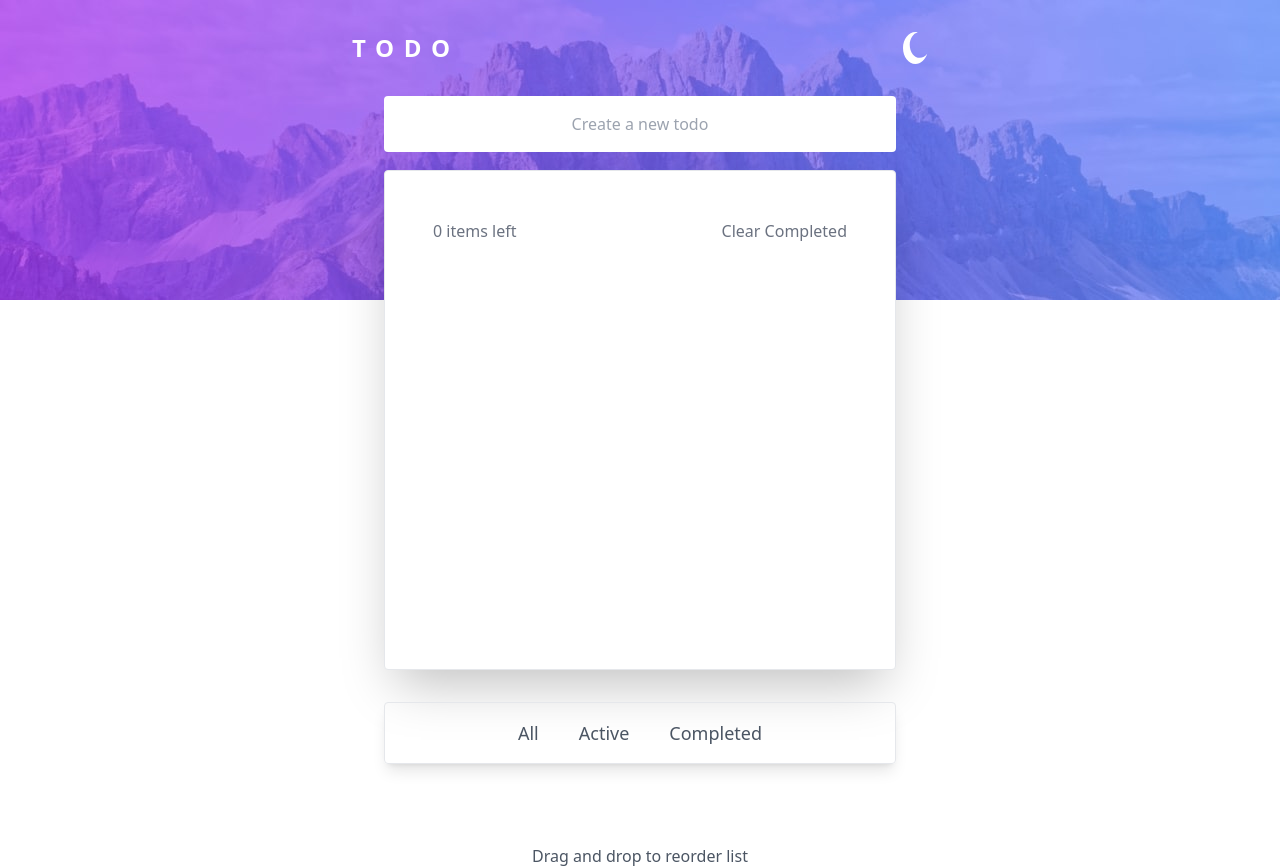
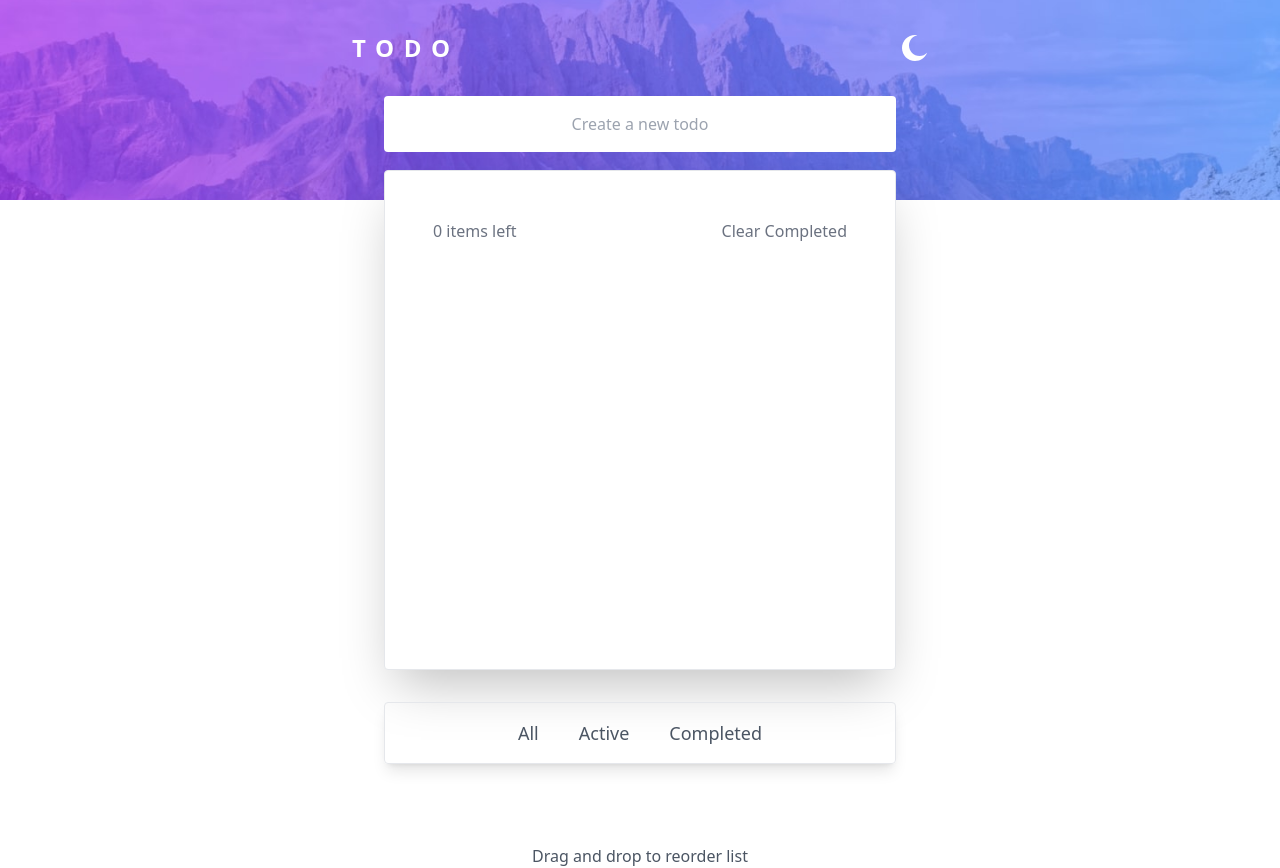
Before and after one commit to sainingo/todo-app-vuejs, a Vue app: page / in a window 1280 px wide. Built offline with nearby package versions, Linux system fonts and the light colour scheme.

Commit message:
Ädd dark mode

```diff
--- a/package.json
+++ b/package.json
@@ -9,6 +9,7 @@
     "preview": "vite preview"
   },
   "dependencies": {
+    "@vueuse/core": "^9.6.0",
     "vue": "^3.2.41"
   },
   "devDependencies": {
--- a/src/App.vue
+++ b/src/App.vue
@@ -1,10 +1,14 @@
 <script setup>
 import { ref, onMounted, computed, watch } from 'vue'
+import { useDark, useToggle } from '@vueuse/core'
+
+const isDark = useDark()
+const toggleDark = useToggle(isDark)
 
 const todos = ref([])
-const task = ref('')
 
 const input_todo = ref('')
+
 
 watch(todos, (newTask) => {
   localStorage.setItem('task', JSON.stringify(newTask))
@@ -43,20 +47,22 @@ onMounted(() => {
 </script>
 
 <template>
-<div class="lg:bg-bg-desktop-light lg:h-[300px] lg:w-full lg:bg-cover lg:bg-no-repeat">
-  <div class="lg:w-[50%] mx-auto">
-    <div class="lg:bg-none bg-bg-mobile-light h-[200px] bg-center bg-no-repeat bg-cover text-white" >
-    <div class="flex justify-between p-8">
+<div class="dark:bg-very-dark-blue dark:h-screen">
+  <div class="">
+    <div class="lg:w-full lg:dark:bg-bg-desktop-dark lg:bg-bg-desktop-light lg:dark:bg-no-repeat lg:bg-cover bg-bg-mobile-light dark:bg-bg-mobile-dark dark:brightness-125 h-[200px] bg-center bg-no-repeat bg-cover text-white" >
+    <div class="flex justify-between p-8 lg:w-[50%] mx-auto">
       <h1 class="text-2xl tracking-[.4em] font-semibold">TODO</h1>
-      <img src="./assets/images/ICON-MOON.SVG" width="25px" height="20px" alt="moon icon" class="cursor-pointer"/>
+      <button @click="toggleDark()">
+        <img src='./assets/images/ICON-MOON.SVG' alt="moon icon" class="cursor-pointer dark:bg-sun-icon"/>
+      </button>
     </div>
-    <form class="flex" @submit="addTodo">
-    <input type="text" placeholder="Create a new todo" v-model="input_todo" class="text-center p-4 rounded w-[80%] mx-auto outline-none text-black"/>
+    <form class="flex lg:w-[50%] mx-auto " @submit="addTodo">
+    <input type="text" placeholder="Create a new todo" v-model="input_todo" class="text-center dark:text-light-text dark:brightness-125  dark:bg-light-grayish-blue p-4 rounded w-[80%] mx-auto outline-none text-black"/>
   </form>
   </div>
-  <section>
-    <div class="w-[80%] mx-auto mt-[-30px] bg-white p-2 rounded border shadow-2xl h-[400px] lg:h-[500px] lg:p-4 font-light">
-      <div v-for="(todo, idx) in todos"  class="flex justify-between m-4 border-b-2 p-2">
+  <section class="lg:w-[50%] mx-auto">
+    <div class=" dark:brightness-125 w-[80%] dark:bg-light-grayish-blue dark:text-light-text mx-auto mt-[-30px] bg-white p-2 rounded border shadow-2xl h-[400px] lg:h-[500px] lg:p-4 font-light dark:border-none">
+      <div v-for="(todo, idx) in todos"  class="flex justify-between m-4 border-b-2 p-2 dark:border-b dark:border-gray-600/70 ">
         <input type="checkbox" @click="toggleComplete(todo)" class="border-none  w-[1.1rem] rounded-full outline-none input-checkbox"/>
         <span class="w-full ml-6"  :class="{done: todo.completed}">{{todo.task}}</span>
         <button @click="removeTodo(idx)">
@@ -68,25 +74,13 @@ onMounted(() => {
       <button @click="clearCompleted">Clear Completed</button>
     </div>
     </div>
-    <div class="flex justify-center gap-10 p-4 border border-gray-200 w-[80%] mx-auto mt-8 rounded shadow-lg font-normal text-gray-600 text-lg hover:cursor">
+    <div class="flex dark:brightness-125  dark:bg-light-grayish-blue dark:border-none justify-center gap-10 p-4 border border-gray-200 w-[80%] mx-auto mt-8 rounded shadow-lg font-normal text-gray-600 text-lg hover:cursor">
       <button :class="{active: todos.length > 0}">All</button>
       <button>Active</button>
       <button>Completed</button>
     </div>
-    <p class="font-extralight text-center mt-20 text-gray-600">Drag and drop to reorder list</p>
+    <p class="font-extralight text-center mt-20 text-gray-600 dark:text-light-text">Drag and drop to reorder list</p>
   </section>
   </div>
 </div>
 </template>
-
-<style>
-
-.done {
-    text-decoration: line-through;
-    opacity: .5;
-}
-
-.active {
-  color: rgb(15, 132, 228);
-}
-</style>
--- a/src/style.css
+++ b/src/style.css
@@ -10,3 +10,12 @@ body {
     /* font-size: 19px; */
     /* font-family: 'Rubik', sans-serif; */
 }
+
+.done {
+    text-decoration: line-through;
+    opacity: .5;
+}
+
+.active {
+  color: rgb(15, 132, 228);
+}
--- a/tailwind.config.cjs
+++ b/tailwind.config.cjs
@@ -1,5 +1,6 @@
 /** @type {import('tailwindcss').Config} */
 module.exports = {
+  darkMode: 'class',
   content: [
     "./index.html",
     "./src/**/*.{vue,js,ts,jsx,tsx}",
@@ -15,6 +16,13 @@ module.exports = {
         'sun-icon': "url('/src/assets/images/ICON-SUN.SVG')",
         'cross-icon': "url('/src/assets/images/ICON-CROSS.SVG')",
         'check-icon': "url('/src/assets/images/ICON-CHECK.SVG')"
+      },
+      colors: {
+        "dark-grayish-blue": 'hsl(236, 9%, 61%)',
+        "very-dark-blue": 'hsl(235, 21%, 11%)',
+        "very-dark-desaturated": 'hsl(235, 24%, 19%)',
+        "light-grayish-blue": 'hsl(235, 24%, 19%)',
+        "light-text": 'hsl(236, 33%, 92%)',
       }
     },
   },
```
Also changed, not shown: 1 other file (tests, documents, lock files or other folders).
